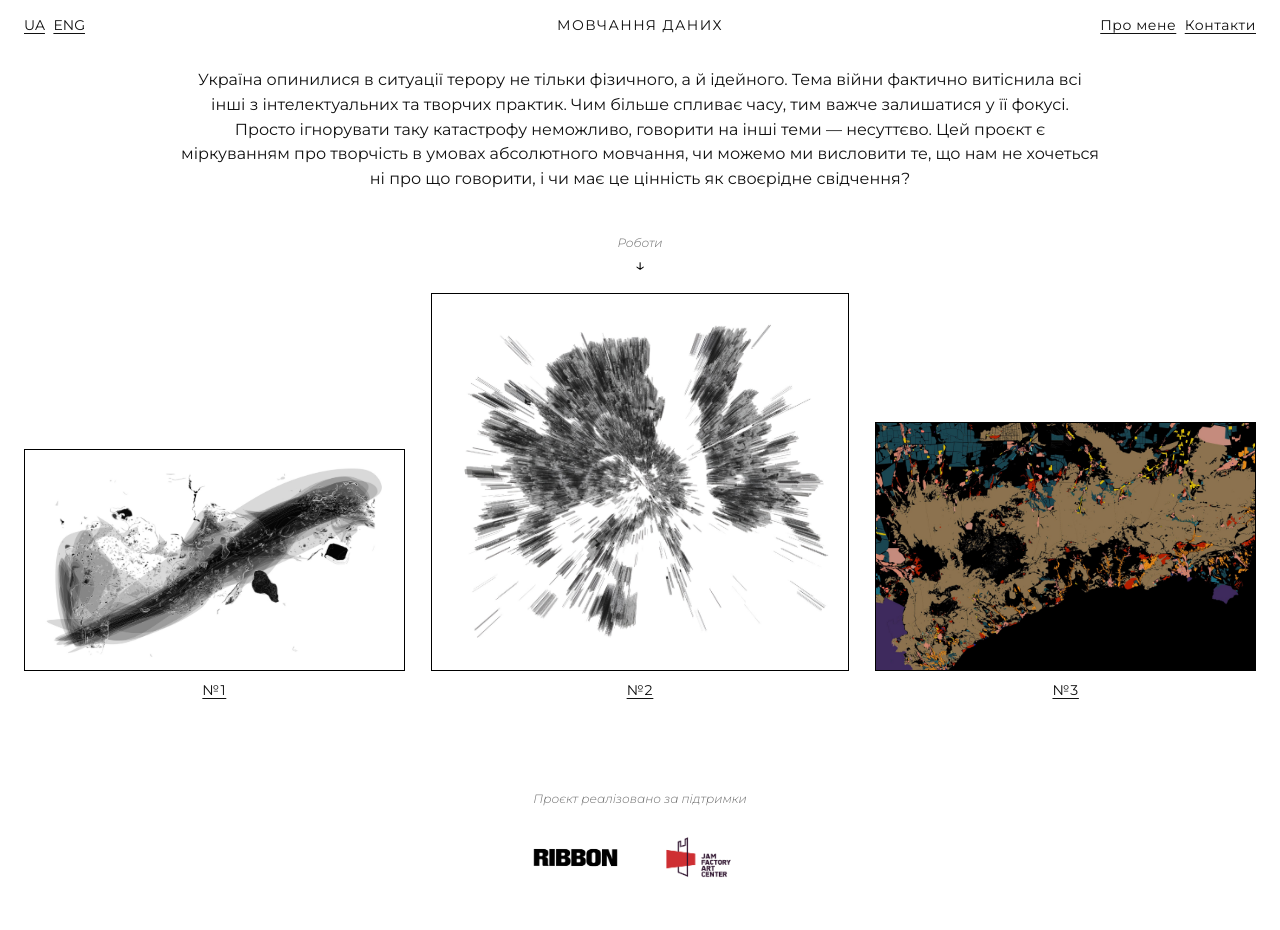
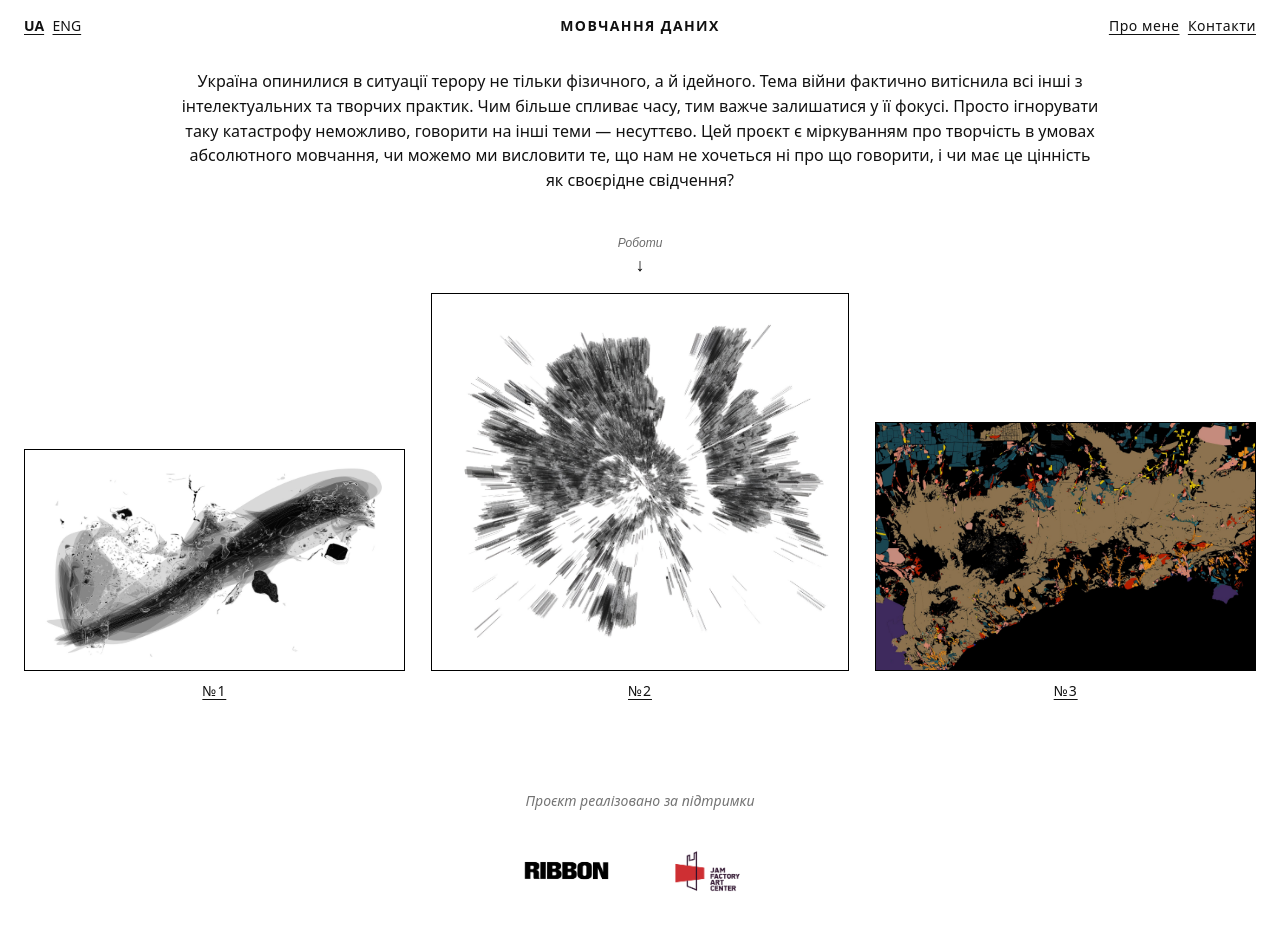
Before and after one commit to omutoz/silence-of-data, a website built with Vite: page index.html in a window 1280 px wide. Built offline with nearby package versions, Linux system fonts and the light colour scheme.

Commit message:
Add files via upload

```diff
--- a/src/styles.css
+++ b/src/styles.css
@@ -1,16 +1,8 @@
 @font-face{
-  font-family: "Montserrat-Regular";
-  src: url("/fonts/Montserrat-Regular.ttf") format("truetype");
-  font-weight: 400;
+  font-family: "Montserrat-Bold";
+  src: url("/fonts/Montserrat-Bold.ttf") format("truetype");
+  font-weight: 700;
   font-style: normal;
-  font-display: swap;
-}
-
-@font-face{
-  font-family: "Montserrat-LightItalic";
-  src: url("/fonts/Montserrat-LightItalic.ttf") format("truetype");
-  font-weight: 300;
-  font-style: italic;
   font-display: swap;
 }
 
@@ -33,7 +25,7 @@
 html,body{ height:100%; }
 body{
   margin:0;
-  font-family: "Montserrat-Regular", Arial, sans-serif;
+  font-family: system-ui, -apple-system, Segoe UI, Roboto, Arial, sans-serif;
   color: var(--text);
   background: var(--bg);
 }
@@ -44,13 +36,6 @@
 
 #app{
   min-height: 100%;
-}
-
-button,
-input,
-textarea,
-select{
-  font-family: "Montserrat-Regular", Arial, sans-serif;
 }
 
 /* link-like buttons */
@@ -74,7 +59,7 @@
 }
 
 .linklike.is-active{
-  font-weight: 400;
+  font-weight: 600;
 }
 
 /* Header (centered title, left language, right nav) */
@@ -95,8 +80,6 @@
   justify-self: start;
   font-size: 14px;
   letter-spacing: 0.04em;
-
-  font-family: "Montserrat-Regular", Arial, sans-serif;
 }
 
 .site-header__right{
@@ -104,8 +87,6 @@
   font-size: 14px;
   letter-spacing: 0.04em;
   white-space: nowrap;
-
-  font-family: "Montserrat-Regular", Arial, sans-serif;
 }
 
 .site-title{
@@ -113,11 +94,9 @@
   font-size: 14px;
   letter-spacing: 0.10em;
   text-transform: uppercase;
-  font-weight: 400;
+  font-weight: 600;
   text-decoration: none;
   color: inherit;
-
-  font-family: "Montserrat-Regular", Arial, sans-serif;
 }
 
 .site-title:focus-visible{
@@ -171,11 +150,9 @@
 }
 
 .home-intro__hintText{
-  font-family: "Montserrat-LightItalic", Arial, sans-serif;
   font-size: 12px;
-  font-weight: 300;
-  font-style: normal;
   color: var(--muted);
+  font-style: italic;
   white-space: pre-line;
 }
 
@@ -216,8 +193,6 @@
   text-align: center;
   font-size: 14px;
   letter-spacing: 0.06em;
-
-  font-family: "Montserrat-Regular", Arial, sans-serif;
 }
 
 /* Work page */
@@ -232,8 +207,6 @@
   display: inline-block;
   font-size: 14px;
   letter-spacing: 0.06em;
-
-  font-family: "Montserrat-Regular", Arial, sans-serif;
 }
 
 .work-grid{
@@ -305,13 +278,11 @@
 }
 
 .work-grid--3 .work-item{
-  /* aspect-ratio removed so frames hug actual image */
-  aspect-ratio: auto;
+  aspect-ratio: 4 / 3;
 }
 
 .work-grid--3 .work-item img{
-  height: auto;
-  object-fit: initial;
+  height: 100%;
 }
 
 /* About */
@@ -482,19 +453,17 @@
   padding: 0 var(--pad);
 }
 .home-support__text{
-  font-family: "Montserrat-LightItalic", Arial, sans-serif;
-  font-size: 12px;
-  font-weight: 300;
-  font-style: normal;
+  font-size: 14px;
+  font-style: italic;
   line-height: 1.35;
-  color: var(--muted);
-  margin: 0 0 12px;
+  color: rgba(0,0,0,0.55);
+  margin: 0 0 22px;
 }
 .home-support__logos{
   display: flex;
   justify-content: center;
   align-items: center;
-  gap: 24px;
+  gap: 42px;
   flex-wrap: wrap;
 }
 .home-support__logo{
@@ -505,9 +474,3 @@
 .home-support__logo--jfac{height:76px;}
 
 .home-support__logo--ribbon{height:27px;}
-
-
-/* Mobile: use swipe/tap navigation in viewer (hide arrow buttons) */
-@media (max-width: 720px){
-  .viewer__nav{ display: none; }
-}
```
